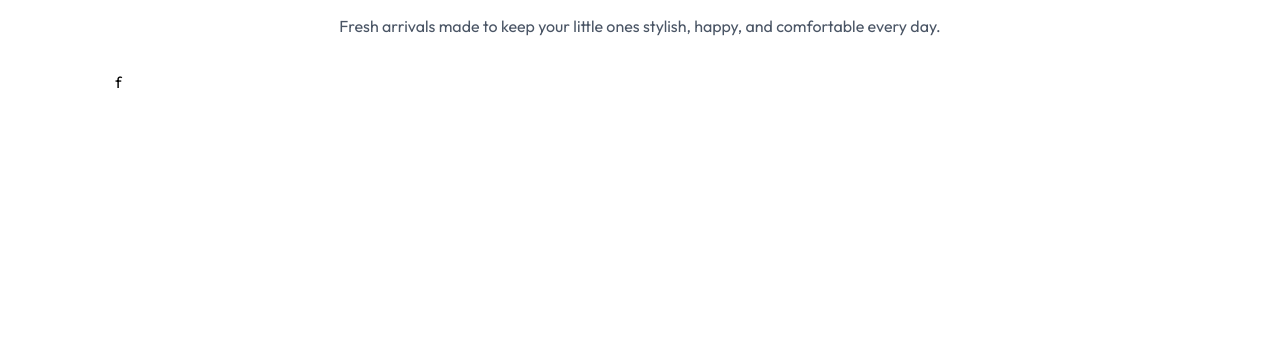
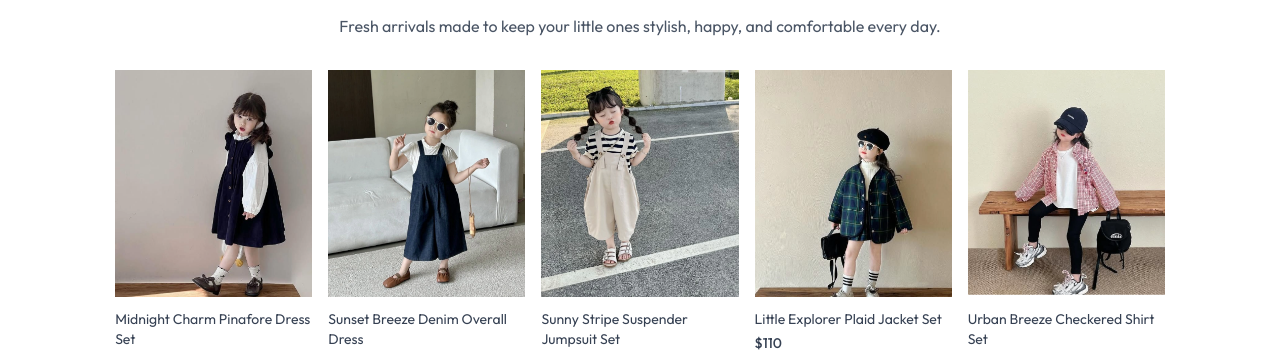
Before and after one commit to Malshi623/-Full-Stack-E-commerce-Website-Using-React-JS-MERN-Stack-eCommerce-Project, a React (Vite) app in the folder frontend/: page / in a window 1280 px wide. Shown: the part 598-952 px from the top of the page. Before the commit the page ends 800 px from the top, so only its background shows below. Built offline with nearby package versions, Linux system fonts and the light colour scheme.

Commit message:
FS-ECW-FE-Display latest products in home page

```diff
--- a/frontend/components/LatestCollection.jsx
+++ b/frontend/components/LatestCollection.jsx
@@ -1,6 +1,7 @@
 import React, { useContext, useEffect, useState } from 'react'
 import { ShopContext } from '../context/ShopContext'
 import Title from './Title';
+import ProductItems from './ProductItems';
 
 const LatestCollection = () => {
 
@@ -26,8 +27,12 @@
       </div>
 
       {/*Rendering products */}
-      <div className=''>
-        f
+      <div className='grid grid-cols-2 sm:grid-cols-3 md:grid-cols-4 lg:grid-cols-5 gap-4 gap-y-6'>
+        {
+          latestProducts.map((item,index)=>(
+            <ProductItems key={index} id={item._id} image={item.image} name={item.name} price={item.price} />
+          ))
+        }
       </div>
 
     </div>
--- a/frontend/components/ProductItems.jsx
+++ b/frontend/components/ProductItems.jsx
@@ -2,7 +2,7 @@
 import { ShopContext } from '../context/ShopContext'
 import {Link} from 'react-router-dom'
 
-const ProductItems = (id,image,name,price) => {
+const ProductItems = ({id,image,name,price}) => {
 
   const {currency} = useContext(ShopContext);
 
```
